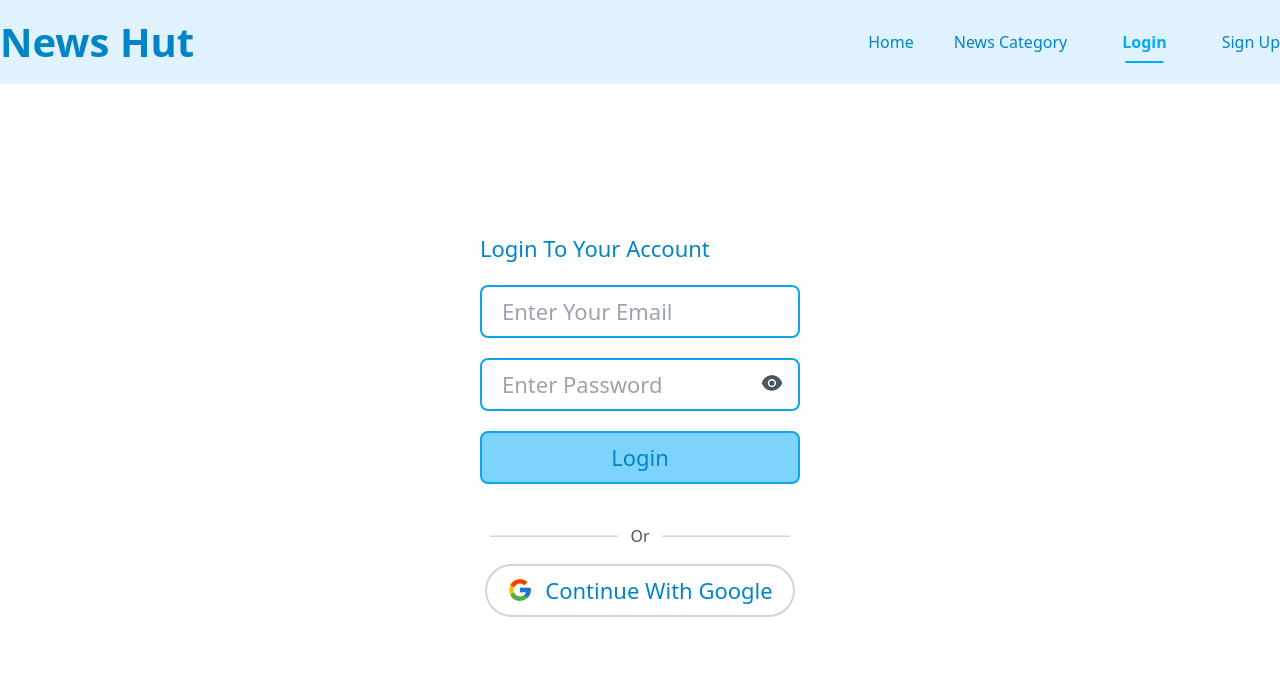
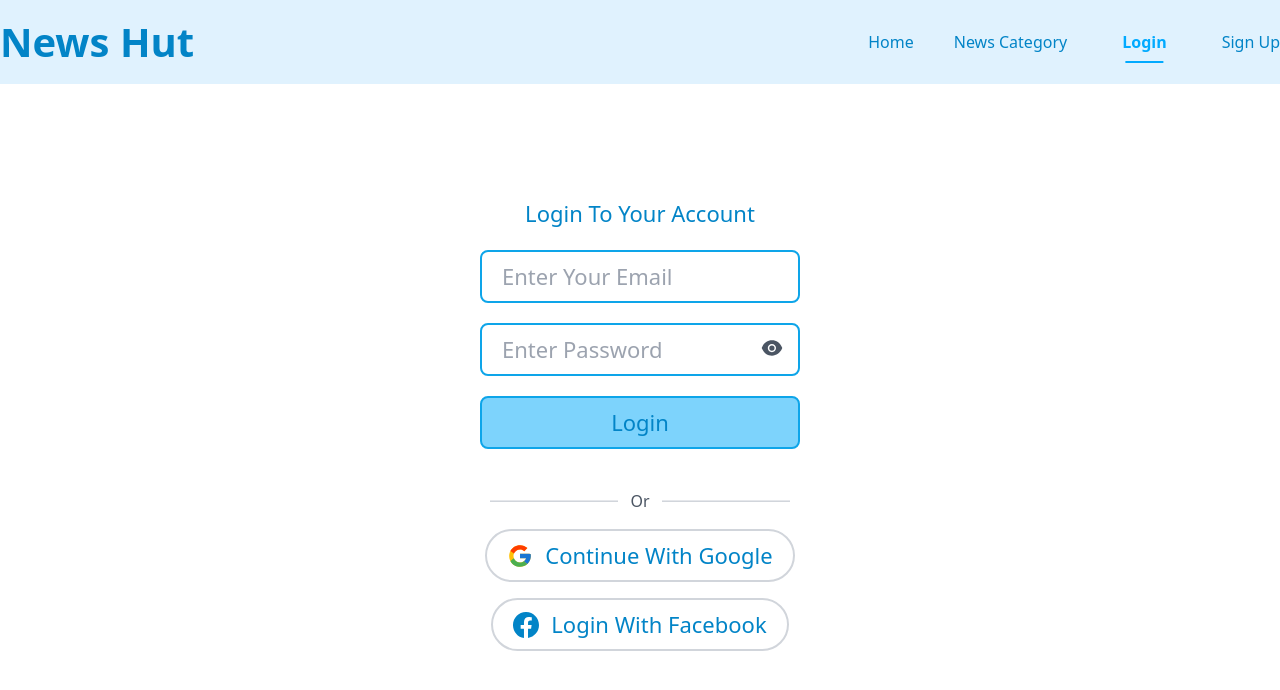
Before and after one commit to muhammad-shahin/news-hut, a React (Vite) app: page /login in a window 1280 px wide. Shown: the top 690 px of the page. Built offline with nearby package versions, Linux system fonts and the light colour scheme.

Commit message:
login facebook authentication added

```diff
--- a/package.json
+++ b/package.json
@@ -10,6 +10,7 @@
     "preview": "vite preview"
   },
   "dependencies": {
+    "@wordpress/scripts": "^26.13.0",
     "firebase": "^10.4.0",
     "hamburger-react": "^2.5.0",
     "localforage": "^1.10.0",
--- a/src/components/Login/Login.jsx
+++ b/src/components/Login/Login.jsx
@@ -1,12 +1,12 @@
 import { useContext, useState } from "react";
 import { AiFillEyeInvisible, AiFillEye } from "react-icons/ai";
 import { FcGoogle } from "react-icons/fc";
+import { BsFacebook } from "react-icons/bs";
 import passwordErrorChecker from "../Utility/PasswordErrorChecker";
 import { AuthContext } from "../../context/AuthContextProvider";
 import Swal from "sweetalert2";
 import Modal from "../Utility/Modal";
 import firebaseAuthError from "../Utility/FirebaseError";
-import { useNavigate } from "react-router-dom";
 import { auth } from "../../firebase/firebase.config";
 import { sendEmailVerification } from "firebase/auth";
 
@@ -17,10 +17,11 @@ const Login = () => {
   const [showModal, setShowModal] = useState(false);
   const [modalMessage, setModalMessage] = useState("");
 
-  const navigate = useNavigate();
+  // const navigate = useNavigate();
 
   //   importing context
-  const { loginUser, signInWithGoogle } = useContext(AuthContext);
+  const { loginUser, signInWithGoogle, loginWithFacebook } =
+    useContext(AuthContext);
 
   // handle login
   const handleLogin = (e) => {
@@ -95,7 +96,7 @@ const Login = () => {
     signInWithGoogle()
       .then((result) => {
         const user = result.user;
-        console.log(user);
+        console.log("Google User: ", user);
         Swal.fire({
           position: "center",
           icon: "success",
@@ -108,13 +109,33 @@ const Login = () => {
         firebaseAuthError(error.message);
       });
   };
+
+  // handle login with facebook
+  const handleFacebookLogin = () => {
+    loginWithFacebook()
+      .then((result) => {
+        const user = result.user;
+        console.log("Facebook User: ", user);
+        Swal.fire({
+          position: "center",
+          icon: "success",
+          title: "Successfully Login In With Facebook",
+          showConfirmButton: false,
+          timer: 2000,
+        });
+      })
+      .catch((error) => {
+        setErrorMessage(error.message);
+      });
+  };
+
   return (
     <section className="container mx-auto flex justify-center items-center w-full h-[80vh]  flex-col">
       <form
         className="flex flex-col justify-center gap-5 my-10 w-[320px]"
         onSubmit={handleLogin}
       >
-        <h2 className="text-[22px] rounded-lg text-sky-600 font-medium">
+        <h2 className="text-[22px] rounded-lg text-sky-600 font-medium text-center">
           Login To Your Account
         </h2>
 
@@ -180,6 +201,16 @@ const Login = () => {
           Continue With Google
         </button>
       </div>
+      {/* sign in with facebook section */}
+      <div className="mt-4">
+        <button
+          className="text-[22px] outline-none border-2 border-gray-300 px-5 py-2 rounded-full bg-white font-medium text-sky-600 flex justify-center items-center gap-3"
+          onClick={handleFacebookLogin}
+        >
+          <BsFacebook className="text-[26px]" />
+          Login With Facebook
+        </button>
+      </div>
 
       <Modal
         title="Creating Account"
--- a/src/components/SignUp/SignUp.jsx
+++ b/src/components/SignUp/SignUp.jsx
@@ -1,6 +1,7 @@
 import { useContext, useState } from "react";
 import { AiFillEyeInvisible, AiFillEye } from "react-icons/ai";
 import { FcGoogle } from "react-icons/fc";
+import { BsFacebook } from "react-icons/bs";
 import { ref, uploadBytes, getDownloadURL } from "firebase/storage";
 import { auth, storage } from "../../firebase/firebase.config";
 import passwordErrorChecker from "../Utility/PasswordErrorChecker";
@@ -25,7 +26,8 @@ const SignUp = () => {
   const navigate = useNavigate();
 
   //   importing context
-  const { createUser, signInWithGoogle } = useContext(AuthContext);
+  const { createUser, signInWithGoogle, loginWithFacebook } =
+    useContext(AuthContext);
 
   //   handle Image Input on change
   const handleImageInput = (event) => {
@@ -172,14 +174,33 @@ const SignUp = () => {
       });
   };
 
+  // handle login with facebook
+  const handleFacebookLogin = () => {
+    loginWithFacebook()
+      .then((result) => {
+        const user = result.user;
+        console.log("Facebook User: ", user);
+        Swal.fire({
+          position: "center",
+          icon: "success",
+          title: "Successfully Login In With Facebook",
+          showConfirmButton: false,
+          timer: 2000,
+        });
+      })
+      .catch((error) => {
+        setErrorMessage(error.message);
+      });
+  };
+
   return (
     <section className="container mx-auto flex justify-center items-center w-full  flex-col">
       <form
         className="flex flex-col justify-center gap-5 my-10 w-[320px]"
         onSubmit={handleSignUp}
       >
-        <h2 className="text-[22px] rounded-lg text-sky-600 font-medium">
-          Crete An Account{" "}
+        <h2 className="text-[22px] rounded-lg text-sky-600 font-medium text-center">
+          Crete An Account
         </h2>
         <input
           className="text-[22px] outline-none border-2 border-sky-500 px-5 py-2 rounded-lg text-sky-600 font-medium"
@@ -295,6 +316,16 @@ const SignUp = () => {
           Continue With Google
         </button>
       </div>
+      {/* sign in with facebook section */}
+      <div className="mt-4">
+        <button
+          className="text-[22px] outline-none border-2 border-gray-300 px-5 py-2 rounded-full bg-white font-medium text-sky-600 flex justify-center items-center gap-3"
+          onClick={handleFacebookLogin}
+        >
+          <BsFacebook className="text-[26px]" />
+          Login With Facebook
+        </button>
+      </div>
 
       <Modal
         title="Creating Account"
--- a/src/context/AuthContextProvider.jsx
+++ b/src/context/AuthContextProvider.jsx
@@ -1,4 +1,5 @@
 import {
+  FacebookAuthProvider,
   GoogleAuthProvider,
   createUserWithEmailAndPassword,
   signInWithEmailAndPassword,
@@ -13,6 +14,7 @@ export const AuthContext = createContext(null);
 const AuthContextProvider = ({ children }) => {
   const [user, setUser] = useState();
   const googleProvider = new GoogleAuthProvider();
+  const facebookProvider = new FacebookAuthProvider();
 
   //   sign up function
   const createUser = (email, password) => {
@@ -29,7 +31,18 @@ const AuthContextProvider = ({ children }) => {
     return signInWithPopup(auth, googleProvider);
   };
 
-  const authInfo = { user, createUser, signInWithGoogle, loginUser };
+  // login with facebook
+  const loginWithFacebook = () => {
+    return signInWithPopup(auth, facebookProvider);
+  };
+
+  const authInfo = {
+    user,
+    createUser,
+    signInWithGoogle,
+    loginUser,
+    loginWithFacebook,
+  };
   return (
     <AuthContext.Provider value={authInfo}>{children}</AuthContext.Provider>
   );
```
Also changed, not shown: 4 other files (tests, documents, lock files or other folders).
